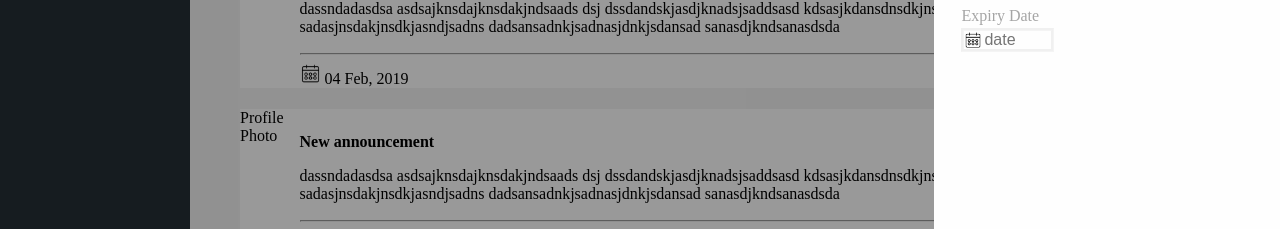
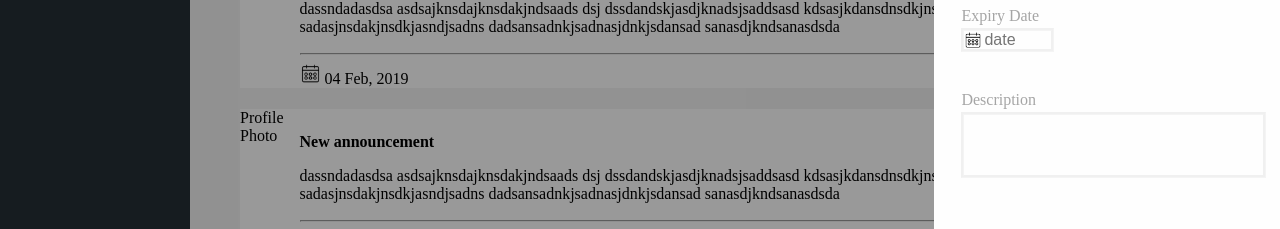
Before and after one commit to naveenkosigi/work-space-management-app, an Angular app: page / in a window 1280 px wide. Both pictures are taken after typing "Sample" into the empty fields and a click on the button "+ Add Announcement". Shown: the part 352-581 px from the top of the page. Built offline with nearby package versions, Linux system fonts and the light colour scheme.

Commit message:
added description field textarea

```diff
--- a/src/app/main-page/main-page.component.css
+++ b/src/app/main-page/main-page.component.css
@@ -104,7 +104,7 @@
     color: white;
 }
 
-.date-wrapper{
+.date-wrapper,.description-wrapper{
     margin-top: 39px;
 }
 
@@ -122,3 +122,11 @@
     background-repeat: no-repeat;
     text-indent: 20px;
 }
+
+.announcement-description{
+    border-style: groove;
+    border-color: rgba(0,0,0,.05);
+    border-width: 3px;
+    width:100%;
+    resize: none;
+}
--- a/src/app/main-page/main-page.component.html
+++ b/src/app/main-page/main-page.component.html
@@ -48,6 +48,13 @@
                     <label style="display: inline-block;margin-bottom: 3px;">Expiry Date</label> <br>
                     <input type="text" class="date-input" placeholder="date">
                 </div>
+
+                <div class="description-wrapper">
+                    <label style="display: inline-block;margin-bottom: 3px;">Description</label> <br>
+                    <textarea class="announcement-description" rows="4" cols="50">
+
+                    </textarea>
+                </div>
             </form>
         </div>
 
```
